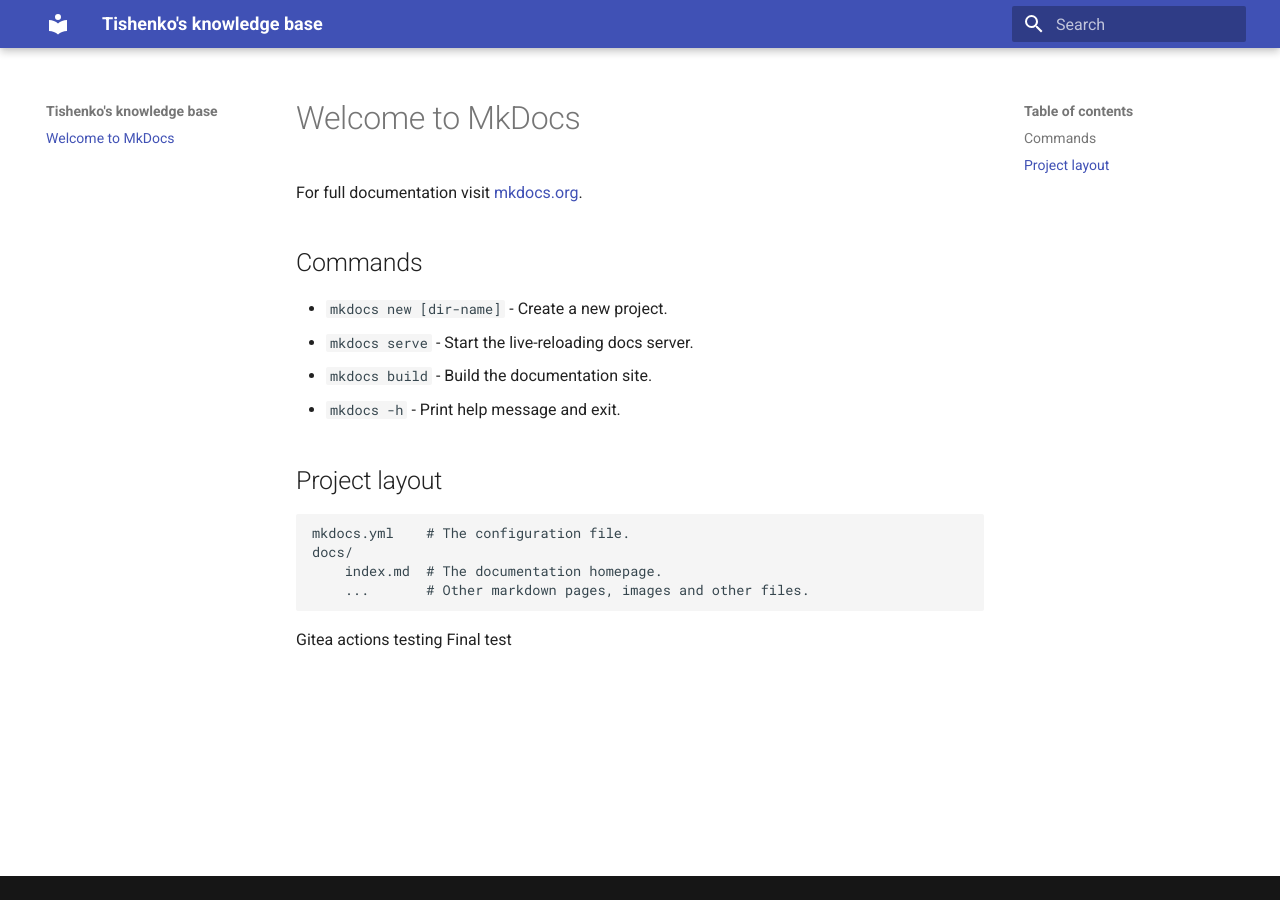
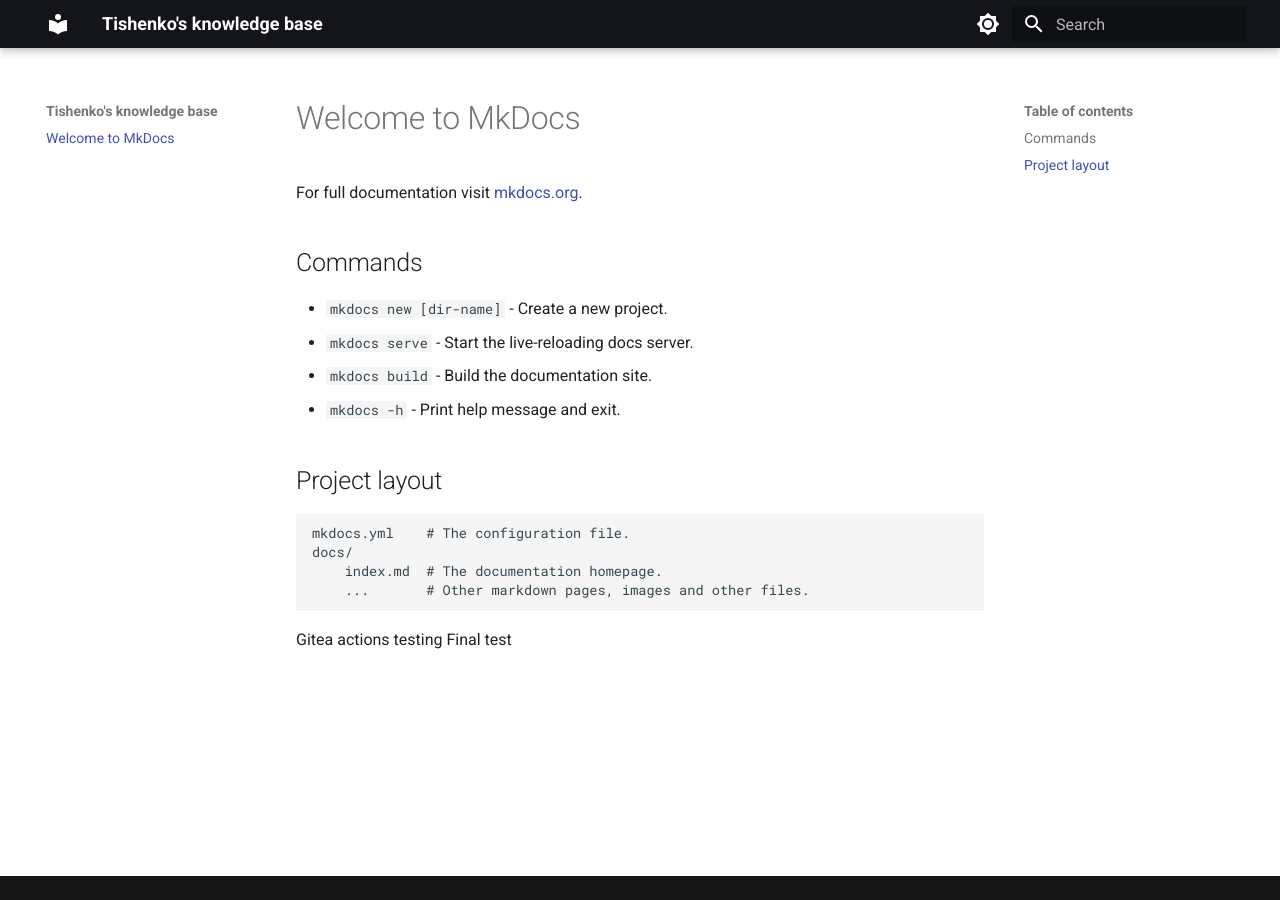
Before and after one commit to Arity-T/knowledge-base, an MkDocs documentation site: the page built from docs/index.md, in a window 1280 px wide. Built offline with MkDocs 1.6.1 and Material for MkDocs 9.7.7, drawn with Linux system fonts in a browser that asks for light colours.

```diff
--- a/mkdocs.yml
+++ b/mkdocs.yml
@@ -3,5 +3,21 @@ site_url: https://kb.tishenko.dev
 theme:
   name: material
   favicon: assets/favicon.ico
+
+  palette:
+    # Palette toggle for light mode
+    - media: "(prefers-color-scheme: light)"
+      scheme: default
+      primary: black
+      toggle:
+        icon: material/brightness-7
+        name: Switch to dark mode
+    # Palette toggle for dark mode
+    - media: "(prefers-color-scheme: dark)"
+      scheme: slate
+      primary: black
+      toggle:
+        icon: material/brightness-4
+        name: Switch to light mode
 extra:
   generator: false
```
